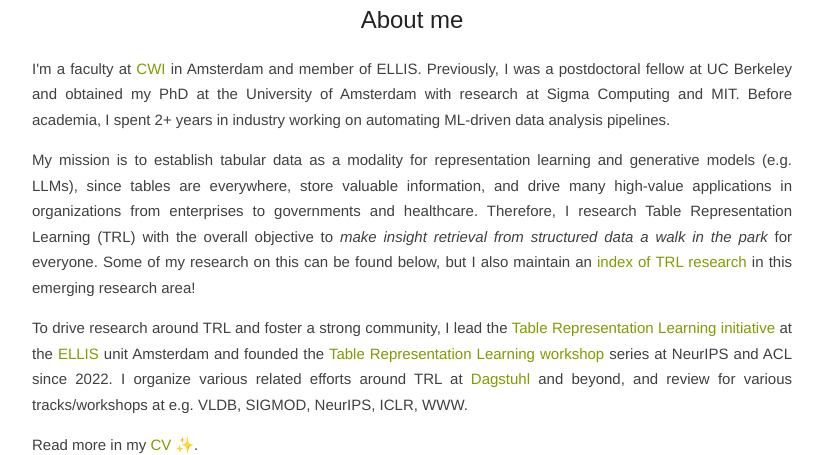
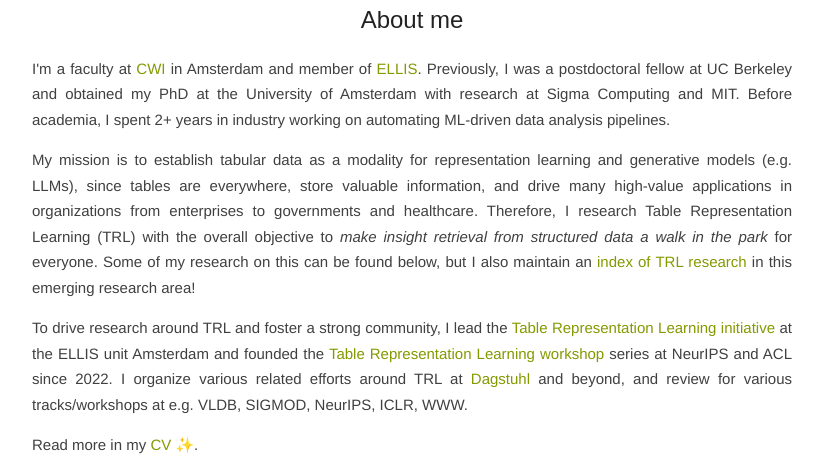
Before and after one commit to madelonhulsebos/madelonhulsebos.github.io, a Jekyll site: the page built from index.html, in a window 1280 px wide and 900 px high, cut to the strip 272-727 px from the top of the window. Shown: the whole strip, without its empty margins (228-1051 px from the left). Built offline with Jekyll 4.4.1, drawn with Linux system fonts in a browser that asks for light colours; the list of posts is cut into pages by our own code; some of the changed lines change nothing that is shown.

Commit message:
add link

```diff
--- a/index.html
+++ b/index.html
@@ -17,13 +17,13 @@
  <div style="text-align: justify;">
 
   <h2>About me</h2>
-  I'm a faculty at <a href="https://www.cwi.nl/en/" target="blank">CWI</a> in Amsterdam and member of ELLIS. Previously, I was a postdoctoral fellow at UC Berkeley and obtained my PhD at the University of Amsterdam with research at Sigma Computing and MIT. Before academia, I spent 2+ years in industry working on automating ML-driven data analysis pipelines.
+  I'm a faculty at <a href="https://www.cwi.nl/en/" target="blank">CWI</a> in Amsterdam and member of <a href="https://ellis.eu/" target="blank">ELLIS</a>. Previously, I was a postdoctoral fellow at UC Berkeley and obtained my PhD at the University of Amsterdam with research at Sigma Computing and MIT. Before academia, I spent 2+ years in industry working on automating ML-driven data analysis pipelines.
   <p>
   My mission is to establish tabular data as a modality for representation learning and generative models (e.g. LLMs), since tables are everywhere, store valuable information, and drive many high-value applications in organizations from enterprises to governments and healthcare.
   Therefore, I research Table Representation Learning (TRL) with the overall objective to <i>make insight retrieval from structured data a walk in the park</i> for everyone. Some of my research on this can be found below, but I also maintain an <a href="{{ site.baseurl }}/trl" target="blank">index of TRL research</a> in this emerging research area!
   </p>
   <p>
-  To drive research around TRL and foster a strong community, I lead the <a href="https://ivi.fnwi.uva.nl/ellis/research/table-representation-learning/" target="blank">Table Representation Learning initiative</a> at the <a href="https://ellis.eu/" target="blank">ELLIS</a> unit Amsterdam and founded the <a href="https://table-representation-learning.github.io" target="blank">Table Representation Learning workshop</a> series at NeurIPS and ACL since 2022.
+  To drive research around TRL and foster a strong community, I lead the <a href="https://ivi.fnwi.uva.nl/ellis/research/table-representation-learning/" target="blank">Table Representation Learning initiative</a> at the ELLIS unit Amsterdam and founded the <a href="https://table-representation-learning.github.io" target="blank">Table Representation Learning workshop</a> series at NeurIPS and ACL since 2022.
   I organize various related efforts around TRL at <a href="https://www.dagstuhl.de/seminars/seminar-calendar/seminar-details/25182" target="blank">Dagstuhl</a> and beyond, and review for various tracks/workshops at e.g. VLDB, SIGMOD, NeurIPS, ICLR, WWW.
   </p>
 
```
